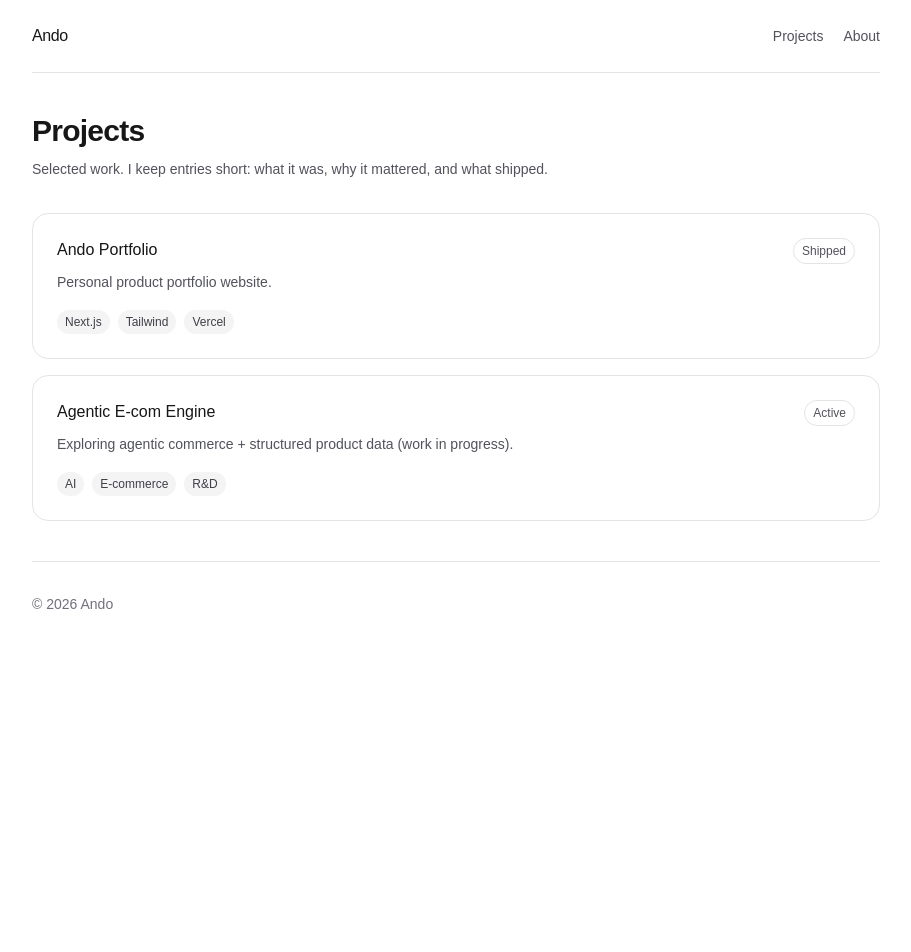
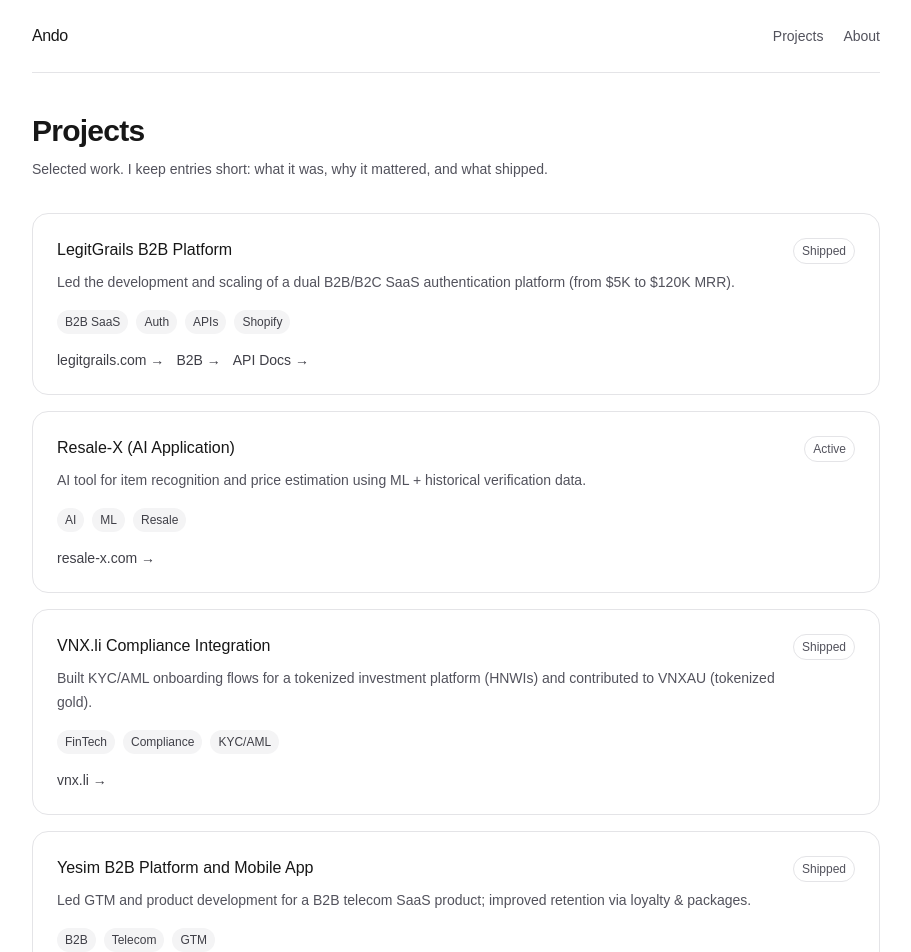
Before and after one commit to Andranikniko/ando-portfolio, a Next.js app: page /projects in a window 1280 px wide. Shown: the top 952 px of the page, without its empty margins (184-1095 px from the left). Before the commit the page ends 800 px from the top, so only its background shows below. Built offline with nearby package versions, Linux system fonts and the light colour scheme.

Commit message:
feat: populate projects from portfolio

```diff
--- a/src/app/projects/page.tsx
+++ b/src/app/projects/page.tsx
@@ -8,14 +8,69 @@
   title: string;
   description: string;
   tags: string[];
-  href?: string;
+  links?: { label: string; href: string }[];
   status?: "Active" | "Shipped" | "Paused";
 };
 
 const projects: Project[] = [
   {
+    title: "LegitGrails B2B Platform",
+    description:
+      "Led the development and scaling of a dual B2B/B2C SaaS authentication platform (from $5K to $120K MRR).",
+    tags: ["B2B SaaS", "Auth", "APIs", "Shopify"],
+    status: "Shipped",
+    links: [
+      { label: "legitgrails.com", href: "https://legitgrails.com/" },
+      { label: "B2B", href: "https://b2b.legitgrails.com/" },
+      {
+        label: "API Docs",
+        href: "https://legit-grails.stoplight.io/docs/verification-api/9ad89a0cede23-summary",
+      },
+    ],
+  },
+  {
+    title: "Resale-X (AI Application)",
+    description:
+      "AI tool for item recognition and price estimation using ML + historical verification data.",
+    tags: ["AI", "ML", "Resale"],
+    status: "Active",
+    links: [{ label: "resale-x.com", href: "https://resale-x.com/" }],
+  },
+  {
+    title: "VNX.li Compliance Integration",
+    description:
+      "Built KYC/AML onboarding flows for a tokenized investment platform (HNWIs) and contributed to VNXAU (tokenized gold).",
+    tags: ["FinTech", "Compliance", "KYC/AML"],
+    status: "Shipped",
+    links: [{ label: "vnx.li", href: "https://vnx.li/" }],
+  },
+  {
+    title: "Yesim B2B Platform and Mobile App",
+    description:
+      "Led GTM and product development for a B2B telecom SaaS product; improved retention via loyalty & packages.",
+    tags: ["B2B", "Telecom", "GTM"],
+    status: "Shipped",
+    links: [
+      { label: "yesim.app", href: "https://yesim.app/" },
+      { label: "B2B", href: "https://yesim.app/b2b-enterprise/" },
+    ],
+  },
+  {
+    title: "BChef.lv (Side Project)",
+    description:
+      "Founder — built Latvia’s first meal-kit delivery platform during COVID; reached €1.5M valuation (bootstrapped).",
+    tags: ["Founder", "B2C", "Ops"],
+    status: "Shipped",
+    links: [
+      {
+        label: "Instagram",
+        href: "https://www.instagram.com/bchef.lv/",
+      },
+    ],
+  },
+  {
     title: "Ando Portfolio",
-    description: "Personal product portfolio website.",
+    description: "This site — a lightweight place to publish product work.",
     tags: ["Next.js", "Tailwind", "Vercel"],
     status: "Shipped",
   },
@@ -71,6 +126,22 @@
                 </span>
               ))}
             </div>
+
+            {p.links?.length ? (
+              <div className="mt-4 flex flex-wrap gap-3 text-sm">
+                {p.links.map((l) => (
+                  <a
+                    key={l.href}
+                    href={l.href}
+                    target="_blank"
+                    rel="noreferrer"
+                    className="text-zinc-700 hover:text-zinc-900 dark:text-zinc-300 dark:hover:text-zinc-50"
+                  >
+                    {l.label} →
+                  </a>
+                ))}
+              </div>
+            ) : null}
           </li>
         ))}
       </ul>
```
